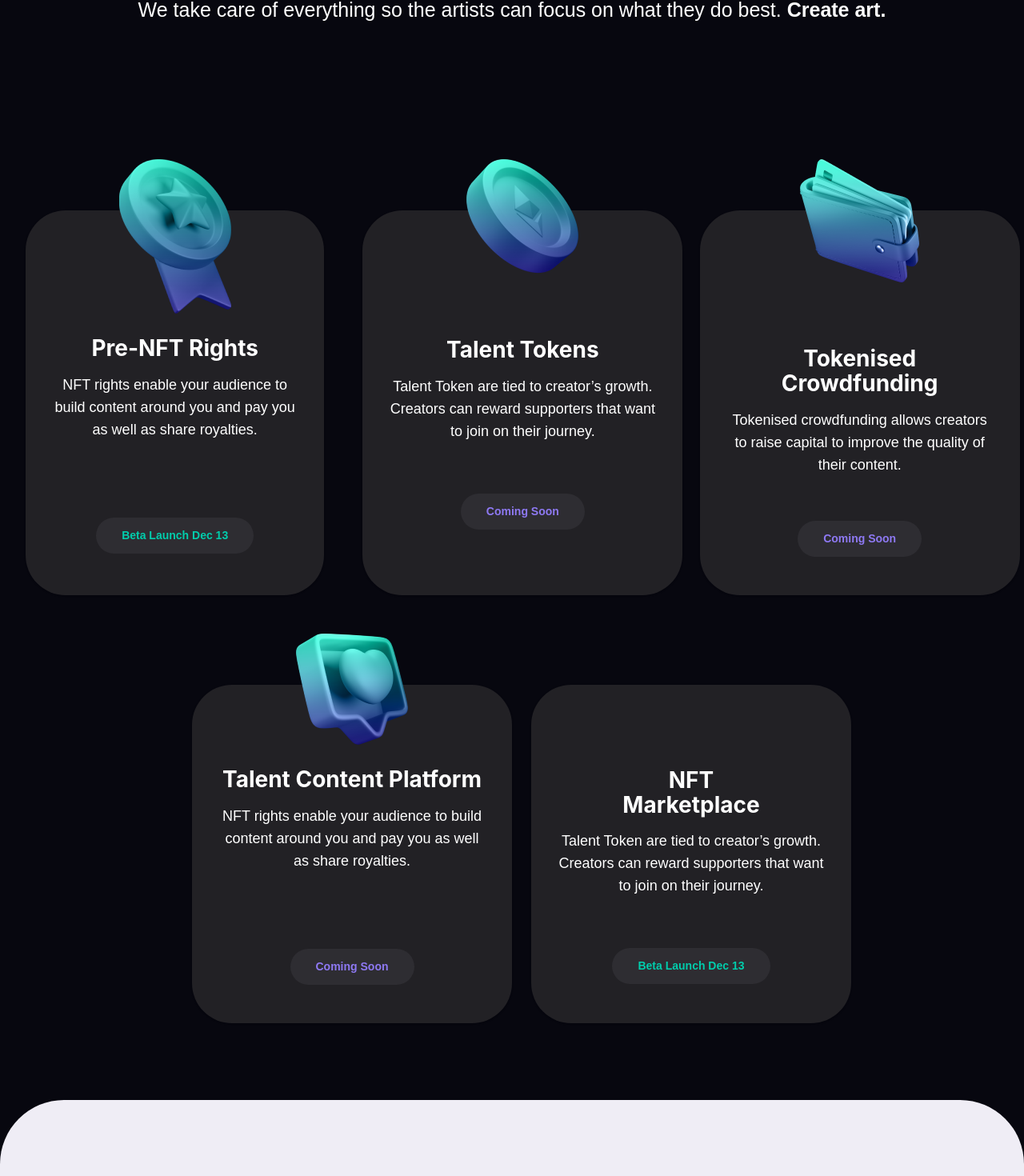
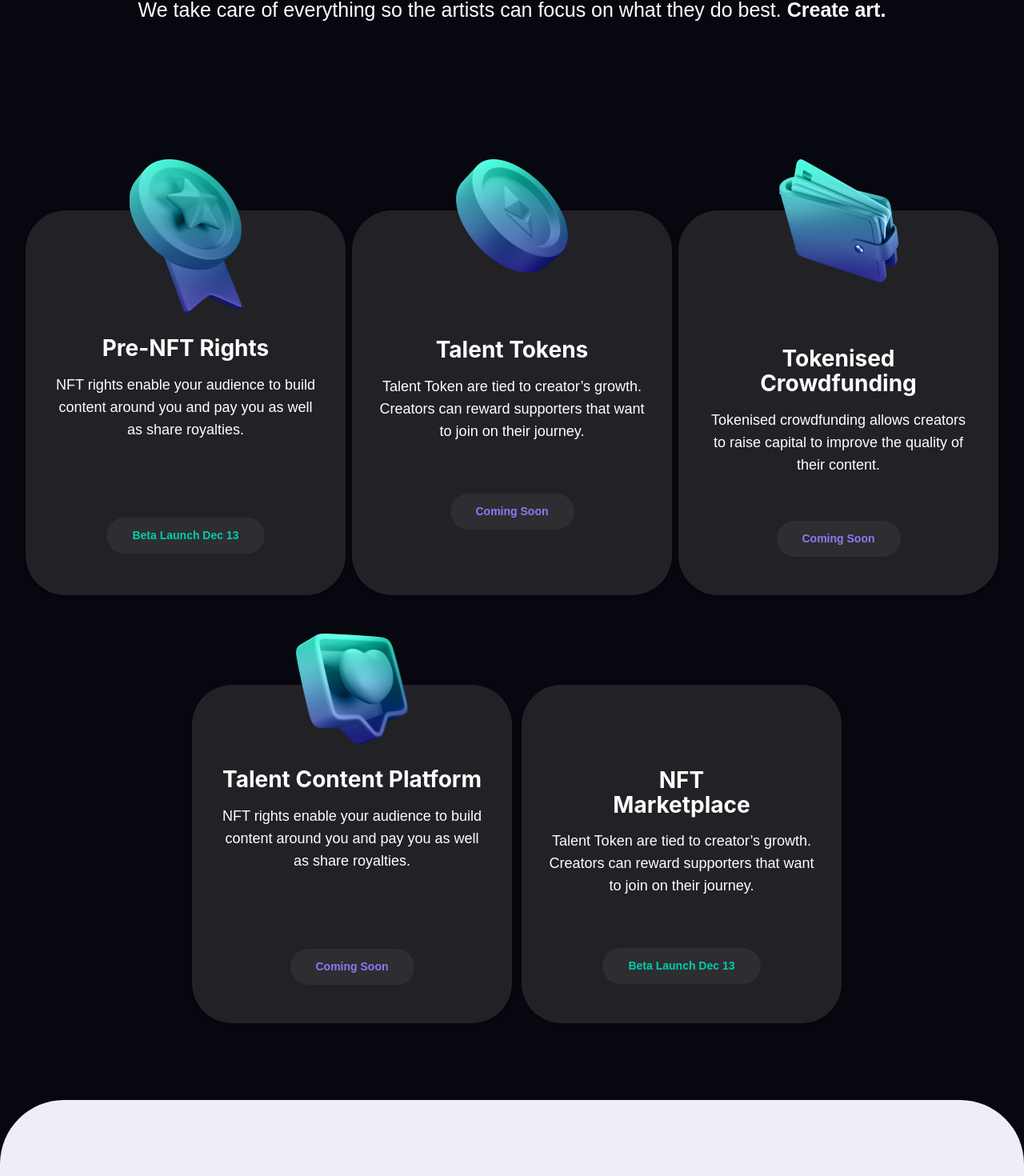
Before and after one commit to risanzahamed/fandora-landing, a React (Vite) app: page / in a window 1280 px wide. Shown: the part 2204-3674 px from the top of the page at 80% size. Built offline with nearby package versions, Linux system fonts and the light colour scheme.

Commit message:
added res

```diff
--- a/src/Components/Cards.jsx
+++ b/src/Components/Cards.jsx
@@ -14,11 +14,11 @@ const Cards = () => {
             <p className="text-center text-[18px] font-normal  lg:max-w-full max-w-sm pb-14 mx-auto lg:text-[25px] text-white">We take care of everything so the artists can focus on what they do best. <span className="font-semibold">Create art.</span></p>
 
 
-            <div>
+            <div >
                 <section className="py-10 sm:py-16 lg:py-24">
                     <div className="px-4 mx-auto max-w-7xl sm:px-6 lg:px-8">
 
-                        <div className="grid max-w-xl grid-cols-1 mx-auto mt-8 text-center lg:max-w-full sm:mt-12 lg:mt-20 lg:grid-cols-3 gap-x-6 xl:gap-x-12 gap-y-6">
+                        <div className="grid max-w-xl grid-cols-1 mx-auto mt-8 text-center lg:max-w-full sm:mt-12 lg:mt-20 lg:grid-cols-3 gap-2  gap-y-6">
                             <div className="lg:w-full mx-auto w-[400px] bg-[#222125] rounded-[50px] shadow">
                                 <div className="px-8  py-12">
                                     <div className="  mx-auto">
@@ -60,7 +60,7 @@ const Cards = () => {
 
 
                         </div>
-                        <div className="grid max-w-xl grid-cols-1 mx-auto mt-8 text-center  lg:max-w-[800px] sm:mt-12 lg:mt-28 lg:grid-cols-2 gap-x-6 xl:gap-x-12 gap-y-6">
+                        <div className="grid max-w-xl grid-cols-1 mx-auto mt-8 text-center  lg:max-w-[800px] sm:mt-12 lg:mt-28 lg:grid-cols-2 gap-6  gap-y-6">
                             <div className="lg:mt-0 mt-14 bg-[#222125] mx-auto w-[400px] rounded-[50px] shadow">
                                 <div className="px-8  py-12">
                                     <div className="  mx-auto">
@@ -78,7 +78,7 @@ const Cards = () => {
                             <div className=" bg-[#222125] mx-auto w-[400px] lg:mt-0 mt-14 rounded-[50px] shadow">
                                 <div className="px-8  py-12">
 
-                                <div className=" lg:hidden block mx-auto">
+                                    <div className=" lg:hidden block mx-auto">
                                         <img className=" mx-auto -mt-28  " src={shopping} alt="" />
                                     </div>
 
@@ -96,6 +96,8 @@ const Cards = () => {
                 </section>
 
             </div>
+
+
         </div>
     );
 };
```
